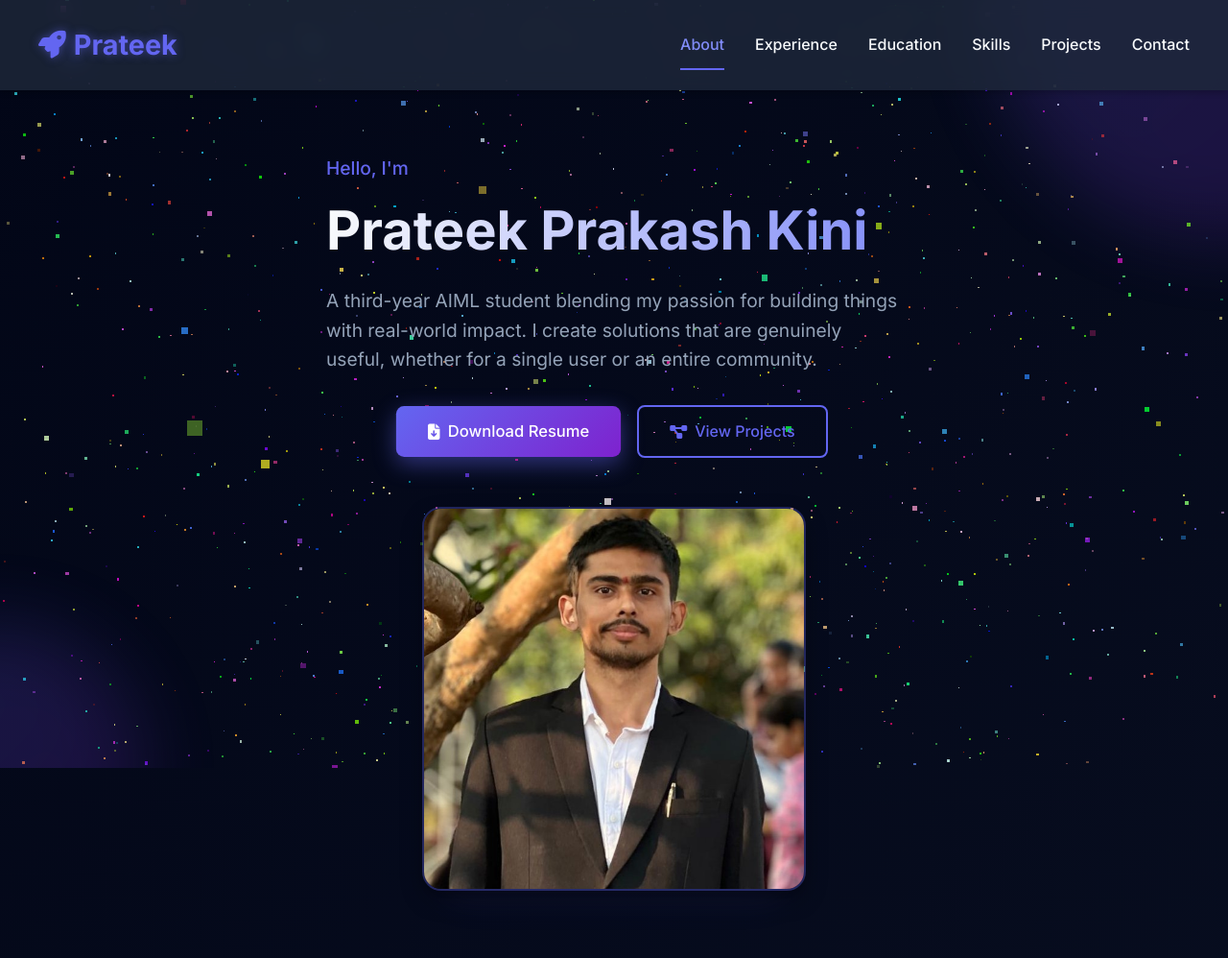
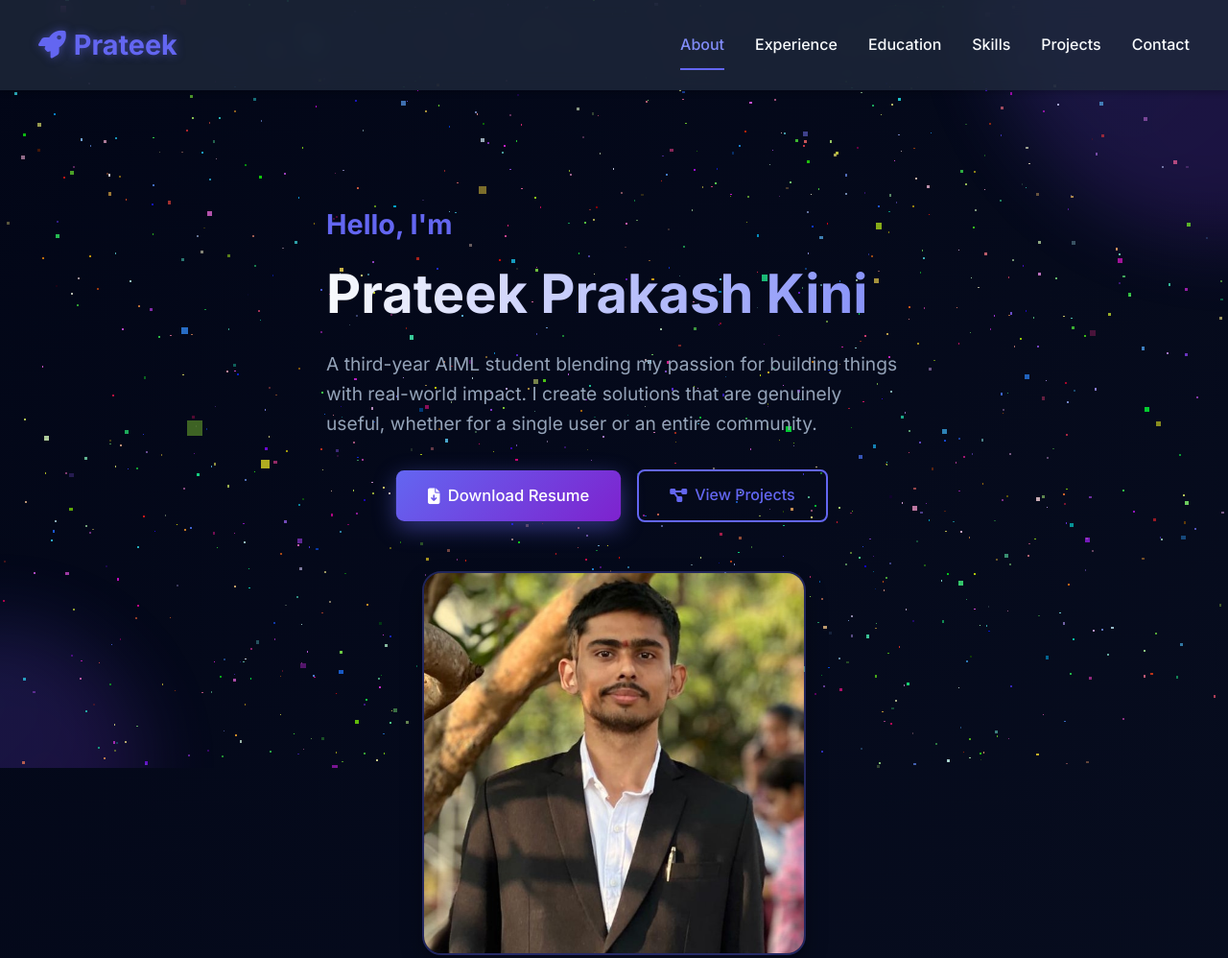
Before and after one commit to Prateekpkini/prateekpkini, a plain HTML site: page index.html in a window 1280 px wide. Shown: the top 998 px of the page at 96% size. Drawn offline with nearby package versions, Linux system fonts and the light colour scheme.

```diff
--- a/index.html
+++ b/index.html
@@ -780,7 +780,10 @@
     <section class="hero" id="about">
         <div class="container">
             <div class="hero-content fade-in">
-                <span class="greeting">Hello, I'm</span>
+                <br><br>
+                <span class="greeting">
+                    <h2>Hello, I'm</h2>
+                </span>
                 <h1>Prateek Prakash Kini</h1>
                 <p class="hero-about">
                     A third-year AIML student blending my passion for building things with real-world impact.
```
